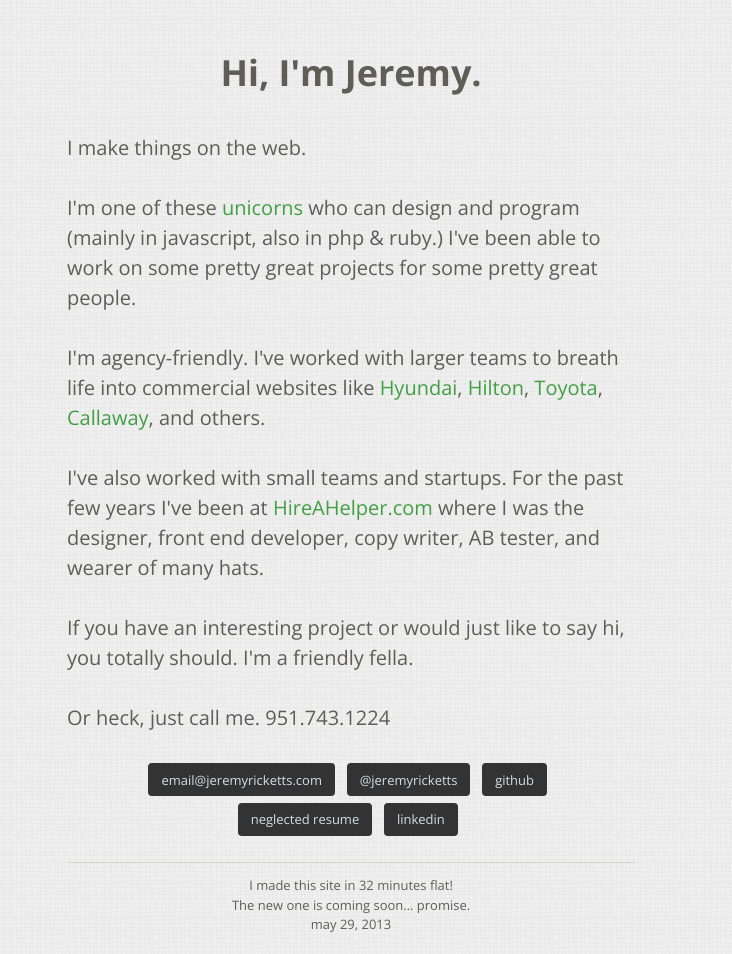
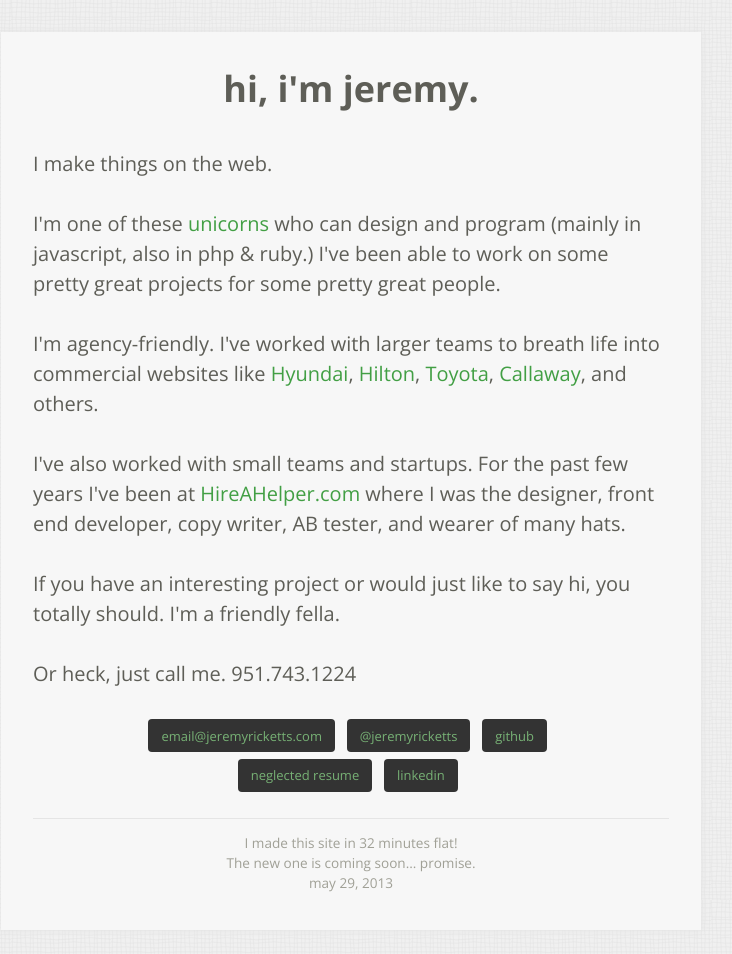
Before and after one commit to jeremyricketts/jeremyricketts.com, a Jekyll site: the page built from index.html, in a window 1280 px wide. Shown: the whole page, without its empty margins (289-1021 px from the left). Built offline with Jekyll 4.4.1, drawn with Linux system fonts in a browser that asks for light colours; after the commit the page ends 930 px from its top, so only the background shows below that.

Commit message:
changes to homepage

```diff
--- a/index.html
+++ b/index.html
@@ -26,12 +26,12 @@
 		h1 { font-size:36px; text-align:center; font-weight:700; color:#5e5e57; margin-bottom:1em;}
 		a { color:#429f44; text-decoration:none;}
 		a:hover { text-decoration:underline;}
-		.container { max-width:600px; margin:3em auto 0 auto; padding:0 1em;}
+		.container { max-width:700px; margin:2em auto 0 auto; padding:2em 2em 1em 2em; background:#f7f7f7; box-shadow:0 0 8px #e5e5e5;}
 		p {font-size:20px; line-height:1.5em; font-weight:300; margin-bottom:1.5em;}
 		.links { text-align:center; line-height:1em; max-width:500px; margin:1.5em auto 1em auto;}
-		.links a { display:inline-block; border-radius:4px; font-size:13px; padding:.5em 1em; margin:0 .5em .5em 0; background:#333333; text-decoration:none; color:#D0DFE6;}
-		.links a:hover { background:#000; color:#D0DFE6;}
-		.heck {font-size:13px; text-align:center; border-top:1px solid #d5d6cb; display:block; padding-top:1em;}
+		.links a { display:inline-block; border-radius:4px; font-size:13px; padding:.5em 1em; margin:0 .5em .5em 0; background:#333333; text-decoration:none; color:#77b175; transition:all .5s;}
+		.links a:hover { background:#000; color:#429f44;}
+		.heck { font-size:85%; color:#a0a096; text-align:center; border-top:1px solid #e5e5e5; display:block; padding-top:1em;}
 	</style>
 
 </head>
@@ -39,7 +39,7 @@
 
 	<div class="container">
 
-		<h1>Hi, I'm Jeremy.</h1>
+		<h1>hi, i'm jeremy.</h1>
 
 		<p>I make things on the web.</p>
 
```
